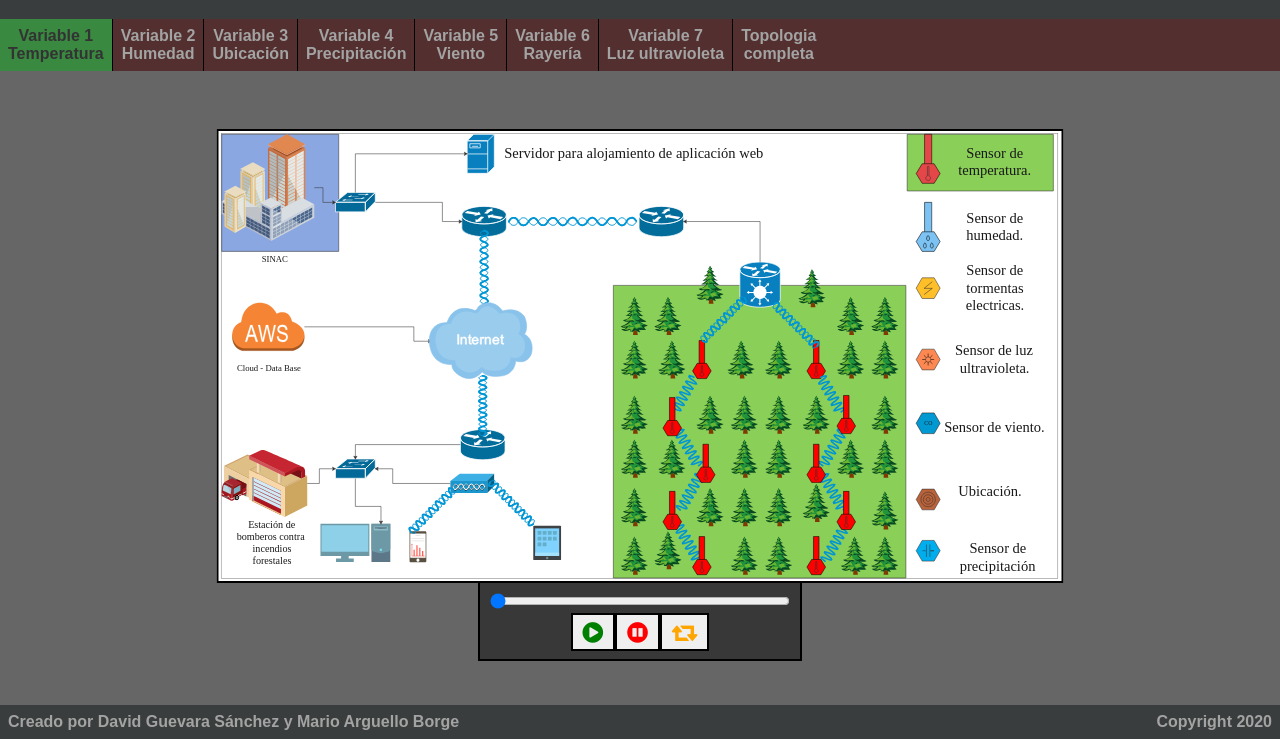
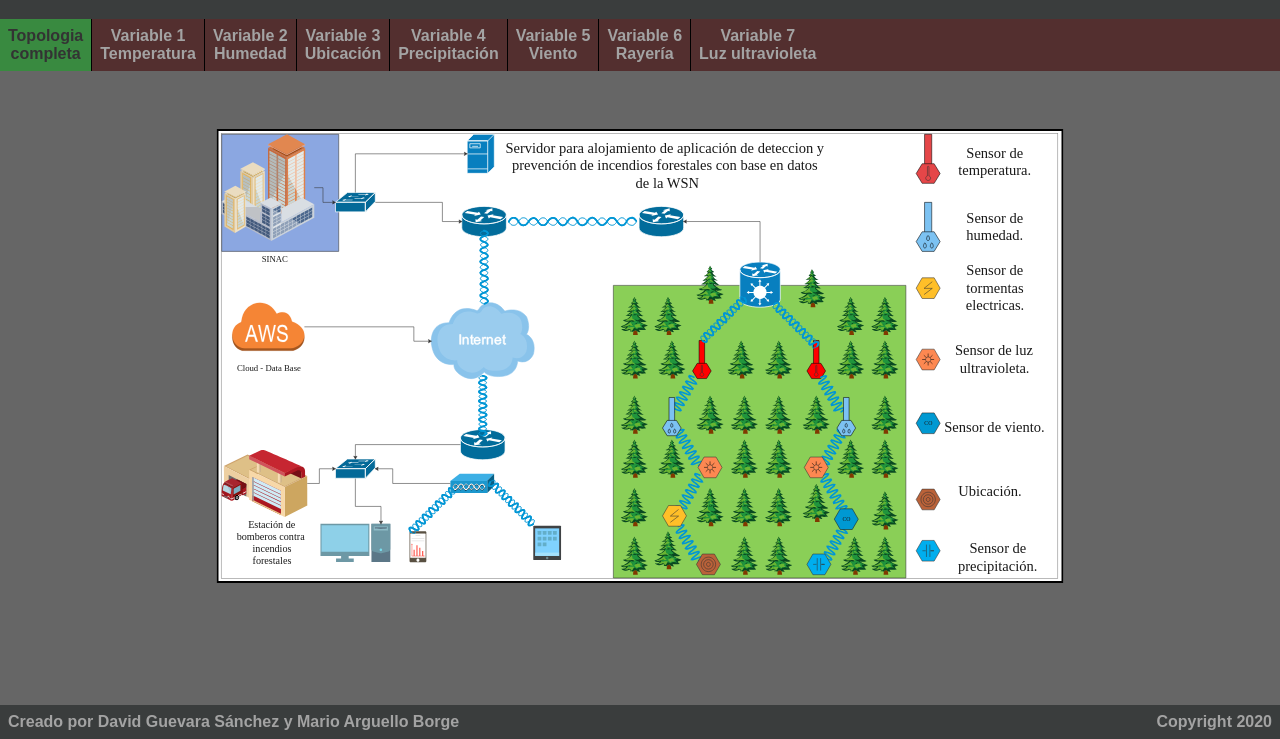
Before and after one commit to Mariozdz/mariozdz.github.io, a plain HTML site: page index.html in a window 1280 px wide. Shown: the part 61-800 px from the top of the page. Drawn offline with nearby package versions, Linux system fonts and the light colour scheme.

Commit message:
"last commit v3"

```diff
--- a/index.html
+++ b/index.html
@@ -36,6 +36,11 @@
   </header>
   <nav class="nav nav-style">
     <ul>
+      <li>
+        <a id="topology">
+          Topologia <br> completa
+        </a>
+      </li>
       <li>
         <a id="var-1" class="selected">
           Variable 1
@@ -85,11 +90,6 @@
           Luz ultravioleta
         </a>
       </li>
-      <li>
-        <a id="topology">
-          Topologia <br> completa
-        </a>
-      </li>
     </ul>
   </nav>
   <main class="body body-style">
--- a/resources/js/main.js
+++ b/resources/js/main.js
@@ -1,6 +1,6 @@
 $(document).ready(() => {
   console.log("Page has been loaded.");
-  var1();
+  topology();
 });
 function initClick() {
   $("#var-1").prop("onclick", null).off("click");
```
